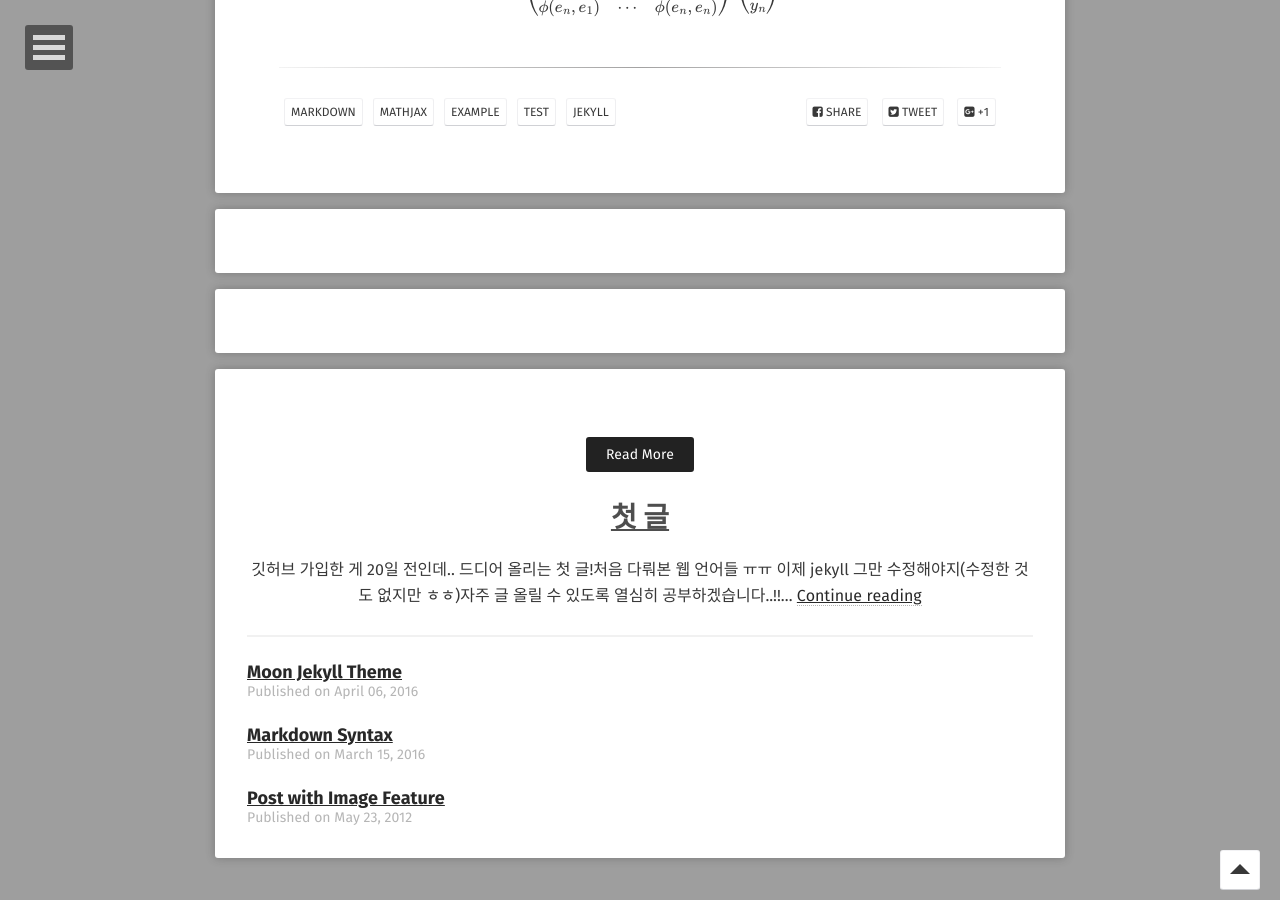
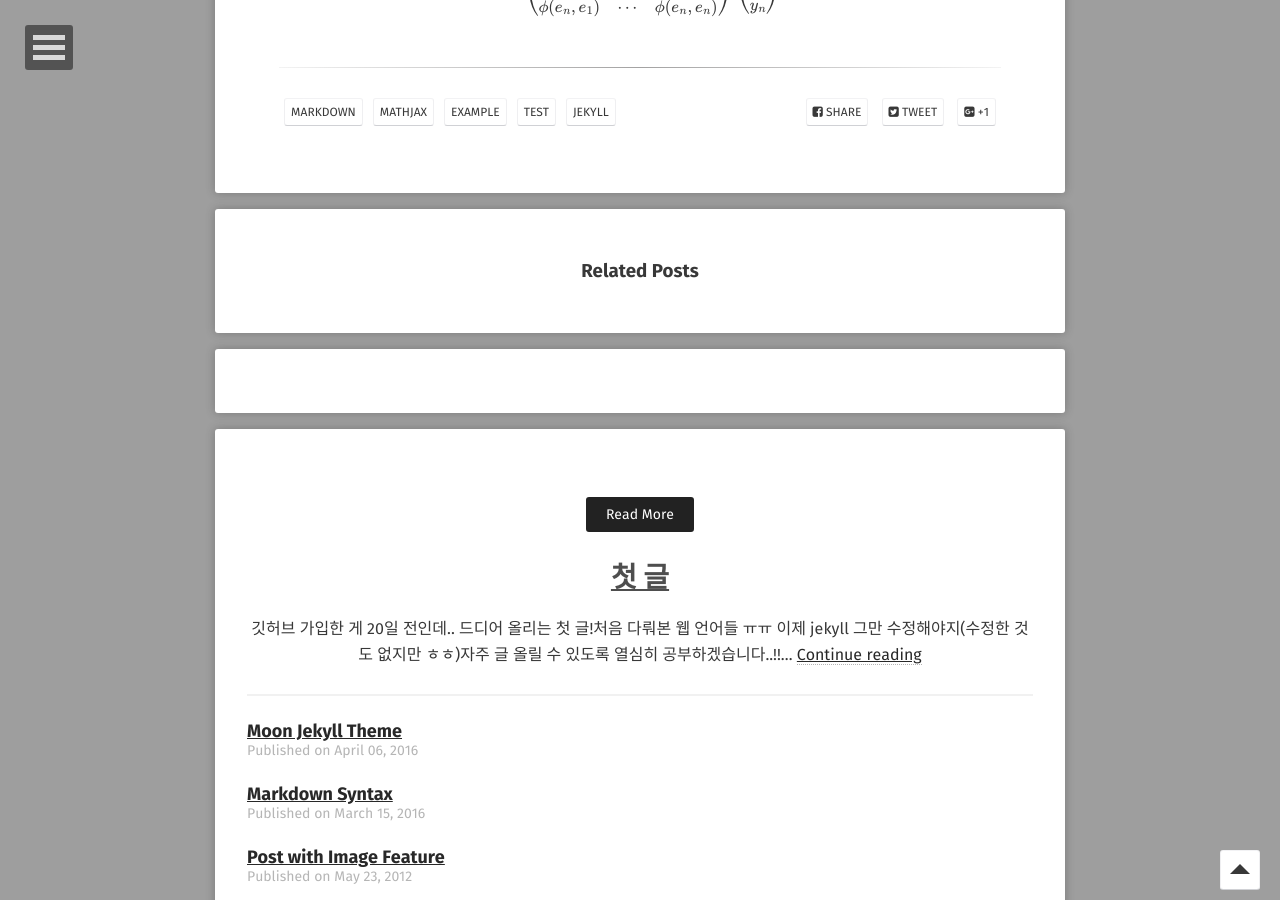
Before and after one commit to incheony/incheony.github.io, a Jekyll site: the page built from _posts/2015-08-10-mathjax-example.md, in a window 1280 px wide and 900 px high, scrolled down 1098 px. Built offline with Jekyll 4.4.1, drawn with Linux system fonts in a browser that asks for light colours; some web fonts are replaced; formulas are drawn with MathJax 3; comment, search, counter and statistics services are not loaded.

Commit message:
Update related-posts.html

```diff
--- a/_includes/related-posts.html
+++ b/_includes/related-posts.html
@@ -1,16 +1,15 @@
+<div class="related">
+    <h3>Related Posts</h3>
+    {% assign firstCategory = page.categories | first %}
+    {% assign relatedCount = 0 %}
+    {% for related in site.categories[firstCategory] %}
+        {% unless page.permalink == related.permalink %}
+            {% assign relatedCount = relatedCount | plus: 1 %}
+            <a href="{{related.permalink}}">{{ related.title }}</a>
+        {% endunless %}
 
-<ul class="related">
-
-  {% assign category = page.category | default: page.title %}
-  {% for post in site.categories[category] %}
-    <li>
-      <h3>
-        <a href="{{ site.baseurl }}{{ post.url }}">
-          {{ post.title }}
-        </a>
-        <small>{{ post.date | date_to_string }}</small>
-      </h3>
-    </li>
-  {% endfor %}
-
-</ul>
+        {% if relatedCount == 3 %}
+            {% break %}
+        {% endif %}
+    {% endfor %}
+</div>
```
